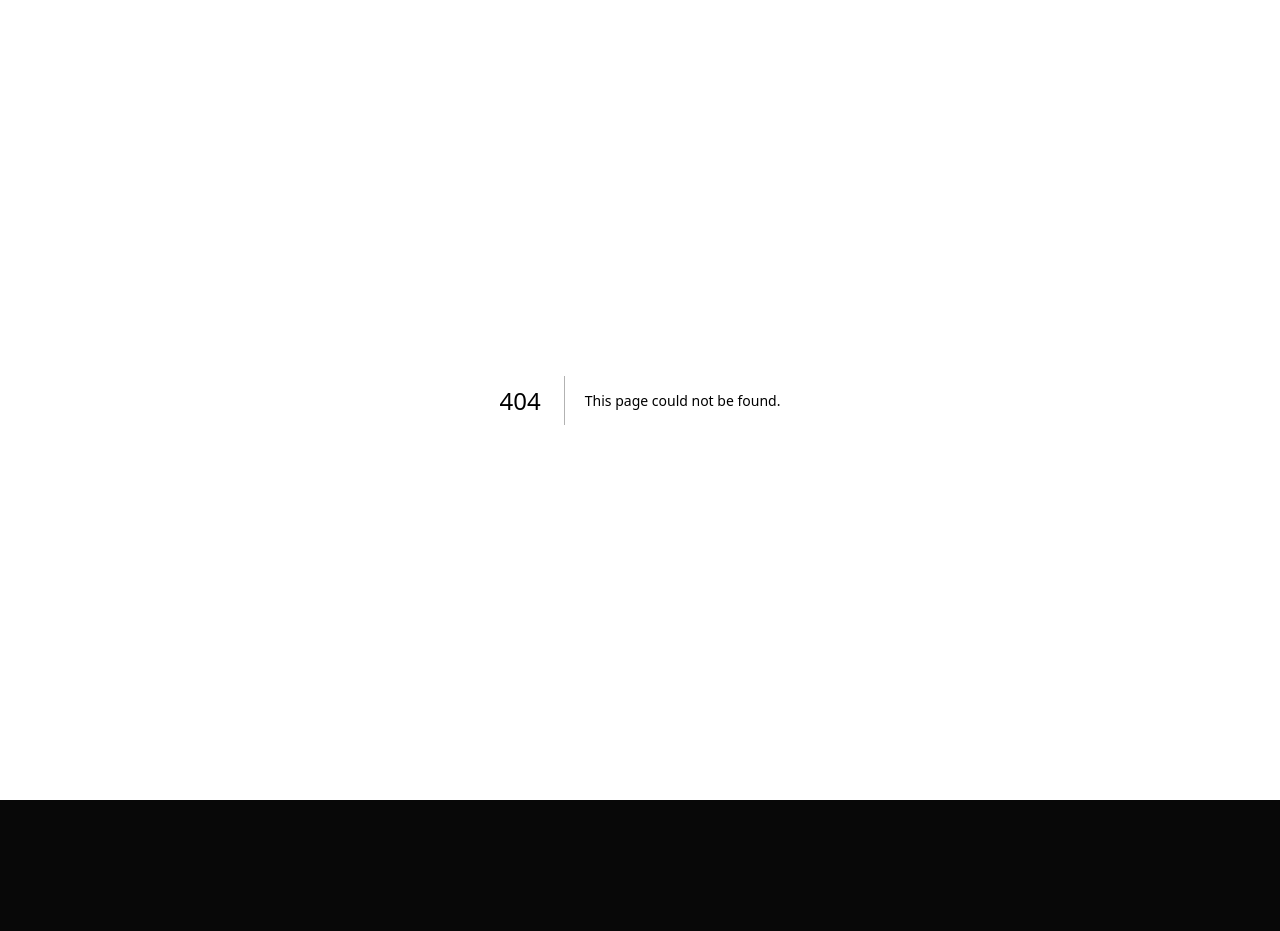
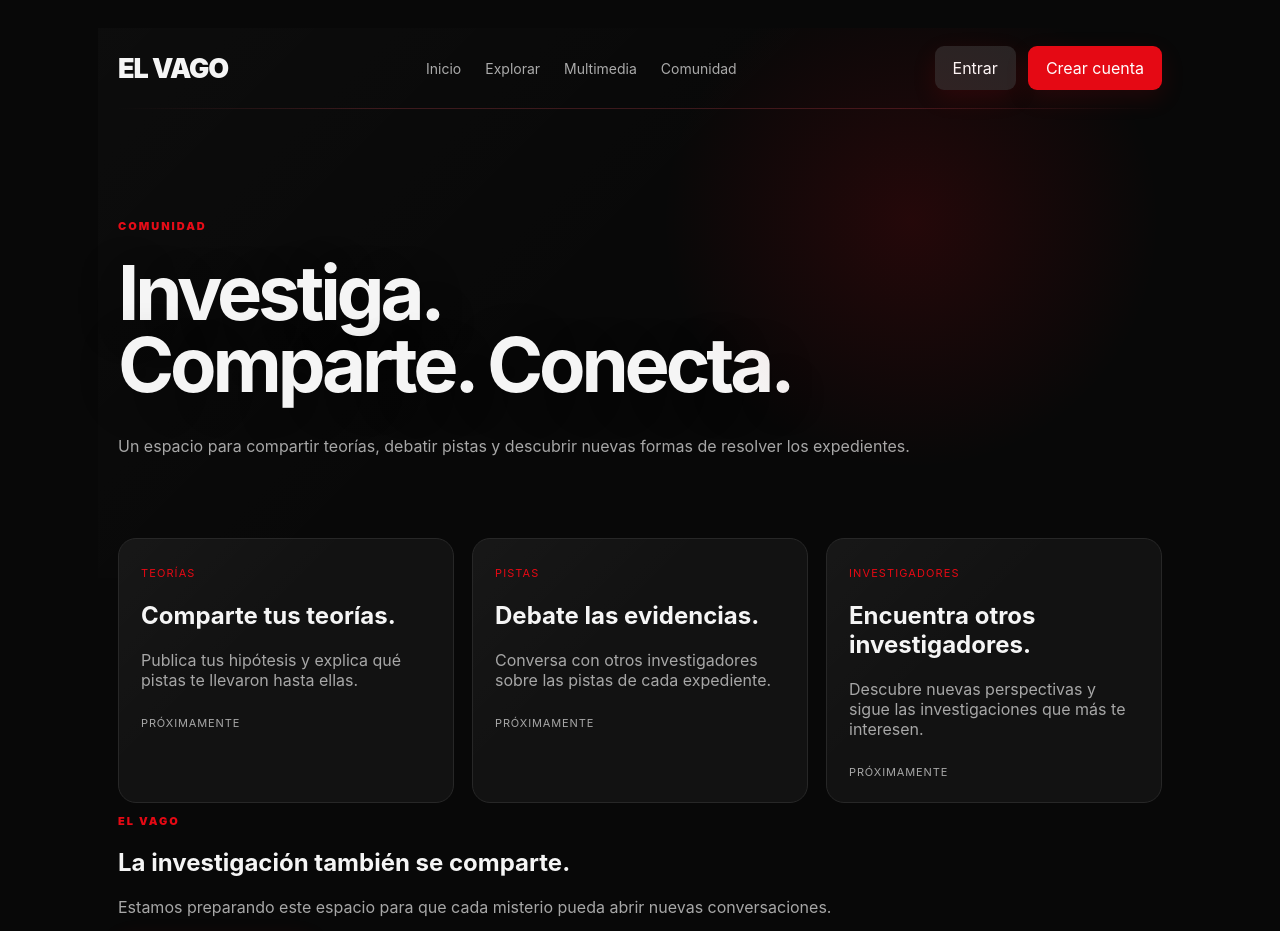
Before and after one commit to cesarrosa610-collab/el-vago, a Next.js app: page /comunidad in a window 1280 px wide. Before the commit this address had no page. Shown: the top 931 px of the page. Before the commit the page ends 800 px from the top, so only its background shows below. Built offline with nearby package versions, Linux system fonts and the light colour scheme; no server answers.

Commit message:
Add community landing page

```diff
--- /dev/null
+++ b/src/app/comunidad/page.tsx
@@ -0,0 +1,47 @@
+import Link from 'next/link';
+import GlobalNav from '../GlobalNav';
+
+export default function Comunidad() {
+  return (
+    <main className="wrap">
+      <GlobalNav />
+      <section className="hero">
+        <p className="eyebrow">COMUNIDAD</p>
+        <h1>Investiga. Comparte. Conecta.</h1>
+        <p className="lead">
+          Un espacio para compartir teorías, debatir pistas y descubrir nuevas formas de resolver los expedientes.
+        </p>
+      </section>
+
+      <section className="grid landingGrid">
+        <article className="card">
+          <span className="tag">TEORÍAS</span>
+          <h2>Comparte tus teorías.</h2>
+          <p className="muted">Publica tus hipótesis y explica qué pistas te llevaron hasta ellas.</p>
+          <span className="muted">PRÓXIMAMENTE</span>
+        </article>
+        <article className="card">
+          <span className="tag">PISTAS</span>
+          <h2>Debate las evidencias.</h2>
+          <p className="muted">Conversa con otros investigadores sobre las pistas de cada expediente.</p>
+          <span className="muted">PRÓXIMAMENTE</span>
+        </article>
+        <article className="card">
+          <span className="tag">INVESTIGADORES</span>
+          <h2>Encuentra otros investigadores.</h2>
+          <p className="muted">Descubre nuevas perspectivas y sigue las investigaciones que más te interesen.</p>
+          <span className="muted">PRÓXIMAMENTE</span>
+        </article>
+      </section>
+
+      <section className="premiumTeaser">
+        <div>
+          <p className="eyebrow">EL VAGO</p>
+          <h2>La investigación también se comparte.</h2>
+          <p className="muted">Estamos preparando este espacio para que cada misterio pueda abrir nuevas conversaciones.</p>
+        </div>
+        <Link className="btn" href="/explorar">Explorar expedientes</Link>
+      </section>
+    </main>
+  );
+}
```
